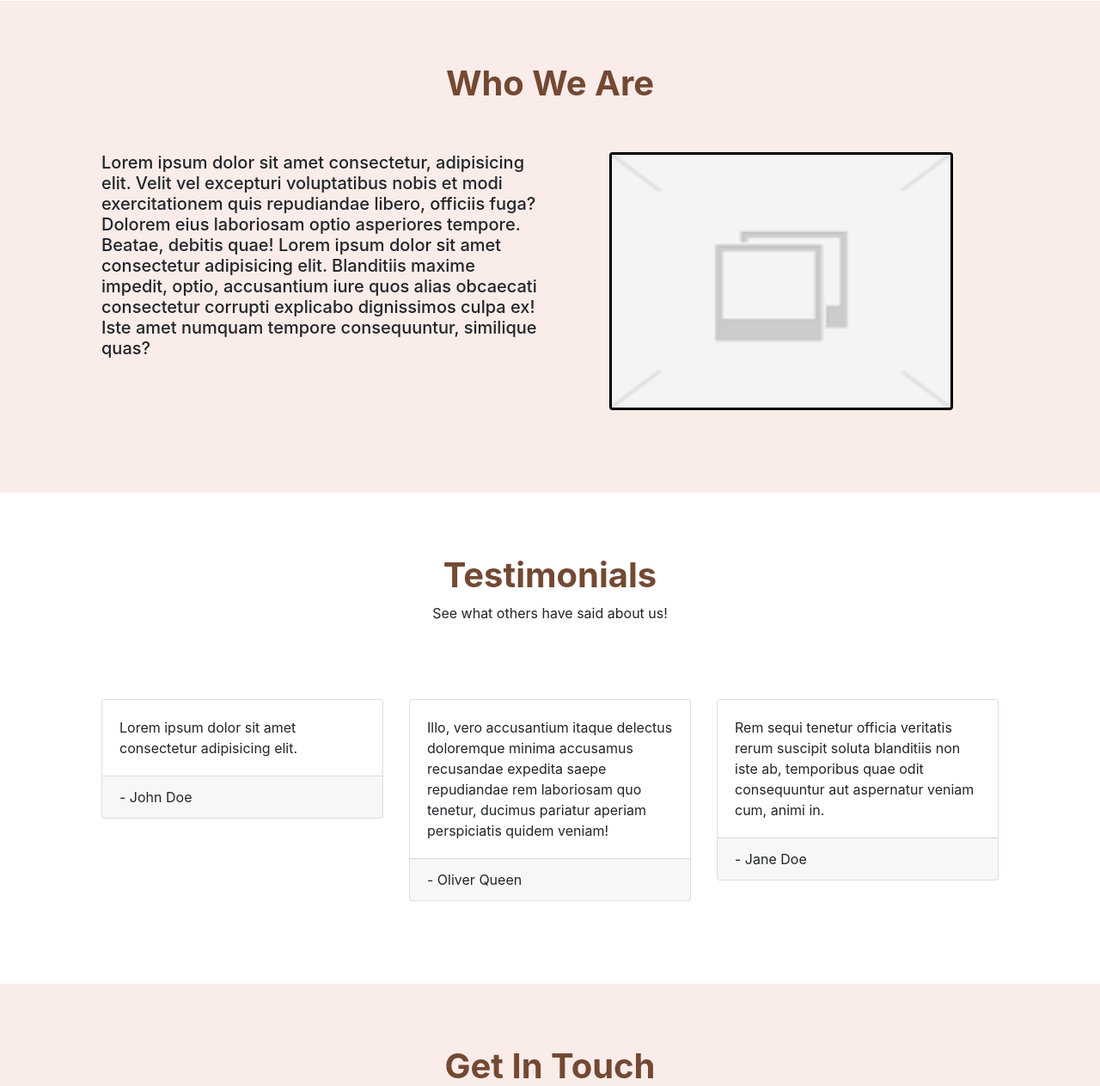
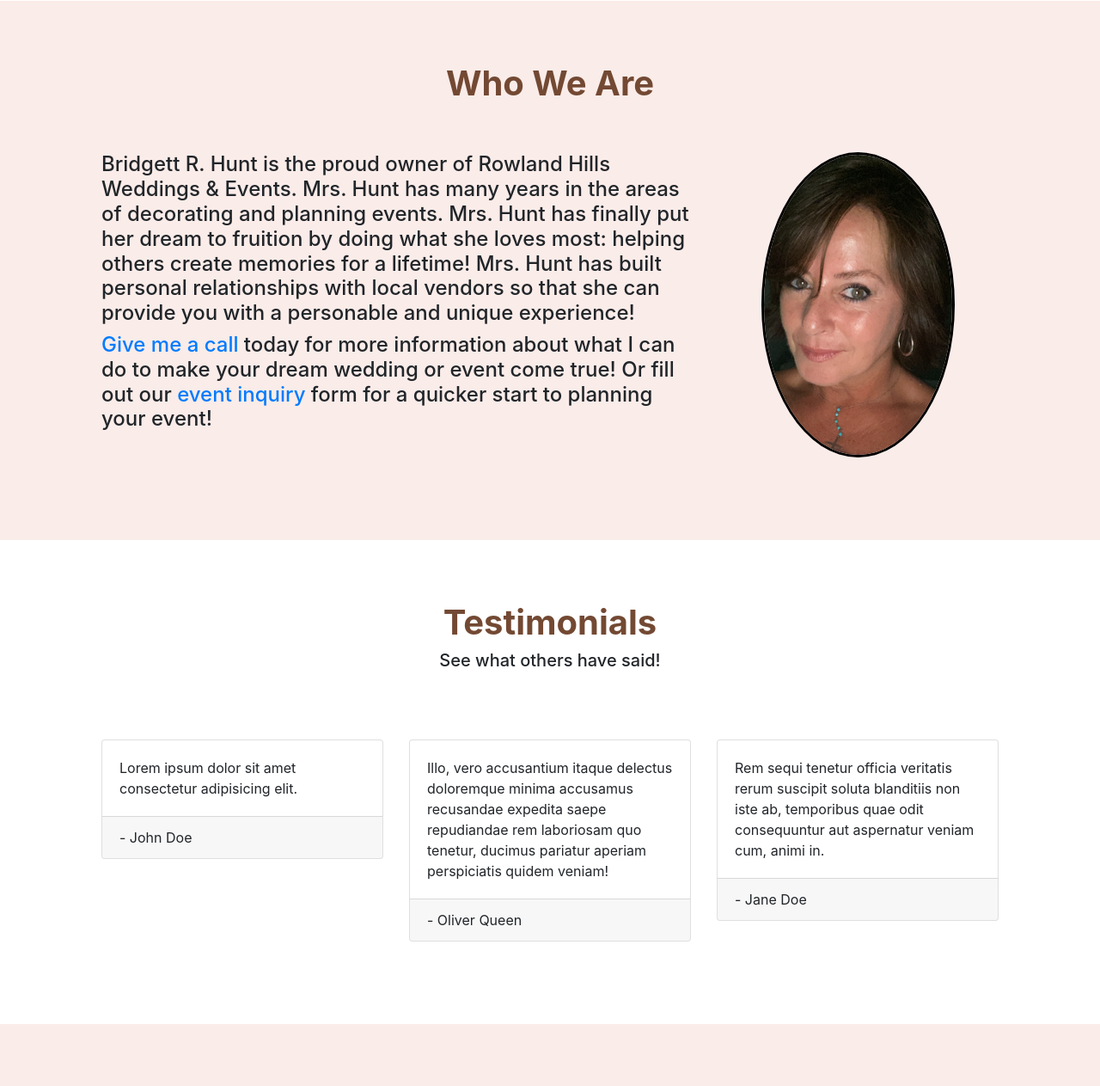
Before and after one commit to leecodya/rowland-hills, a Flask app: page / in a window 1280 px wide. Shown: the part 959-2222 px from the top of the page at 86% size. Run offline with Flask 2, Linux system fonts and the light colour scheme; some libraries are stand-ins or nearby versions.

Commit message:
updated Who We Are section on the home page with pic and brief description

```diff
--- a/templates/about.html
+++ b/templates/about.html
@@ -11,7 +11,7 @@
         <div class="row pt-3">
             <div class="col-md-8 text-center ">
                 <h1 class="brown-text"><u>Who We Are</u></h1>
-                <h4>Bridgett R. Hunt is the proud owner of {{ name }}. Mrs. Hunt has many years in the areas of decorating and planning events. Mrs. Hunt has finally put her dream to fruition by doing what she loves most: helping others create memories for a lifetime! Mrs. Hunt has built personal relationships with local vendors so that she can provide you with a personable and unique experience!</h4>
+                <h4 class="pt-4">Bridgett R. Hunt is the proud owner of {{ name }}. Mrs. Hunt has many years in the areas of decorating and planning events. Mrs. Hunt has finally put her dream to fruition by doing what she loves most: helping others create memories for a lifetime! Mrs. Hunt has built personal relationships with local vendors so that she can provide you with a personable and unique experience!</h4>
             </div>
             <div class="col-md-4 text-center">
                 <img src="{{ url_for('static', filename='portrait.png') }}" class="mt-3 rounded-lg img-fluid" style="border: 3px solid #734933" alt="Bridgett Hunt Picture">
--- a/templates/home.html
+++ b/templates/home.html
@@ -37,11 +37,12 @@
         <h1 class="brown-text pt-4">Who We Are</h1>
     </div>
     <div class="row pt-5 pb-5">
-        <div class="col-md-6">
-            <h5>Lorem ipsum dolor sit amet consectetur, adipisicing elit. Velit vel excepturi voluptatibus nobis et modi exercitationem quis repudiandae libero, officiis fuga? Dolorem eius laboriosam optio asperiores tempore. Beatae, debitis quae! Lorem ipsum dolor sit amet consectetur adipisicing elit. Blanditiis maxime impedit, optio, accusantium iure quos alias obcaecati consectetur corrupti explicabo dignissimos culpa ex! Iste amet numquam tempore consequuntur, similique quas?</h5>
+        <div class="col-md-8">
+            <h4>Bridgett R. Hunt is the proud owner of {{ name }}. Mrs. Hunt has many years in the areas of decorating and planning events. Mrs. Hunt has finally put her dream to fruition by doing what she loves most: helping others create memories for a lifetime! Mrs. Hunt has built personal relationships with local vendors so that she can provide you with a personable and unique experience!</h4>
+            <h4><a href="tel:478-397-3012">Give me a call</a> today for more information about what I can do to make your dream wedding or event come true! Or fill out our  <a href="{{ url_for('event_inquiry') }}">event inquiry</a> form for a quicker start to planning your event! </h4>
         </div>
-        <div class="col-md-6 text-center">
-            <img src="{{ url_for('static', filename='placeholder.png') }}" class="rounded img-fluid" style="width:400px; height: 300px; border: 3px solid black" alt="Staff Picture">
+        <div class="col-md-4 text-center">
+            <img src="{{ url_for('static', filename='portrait.png') }}" class="rounded-circle img-fluid" style="border: 3px solid black" alt="Staff Picture">
         </div>
     </div>
 </div>
@@ -52,7 +53,7 @@
             <h1 class="brown-text pt-4">Testimonials</h1>
         </div>
         <div class="row justify-content-center pb-3">
-            <p>See what others have said about us!</p>
+            <h5>See what others have said!</h5>
         </div>
         <div class="row pt-5 pb-5">
             <div class="col-md-4 mt-2">
```
